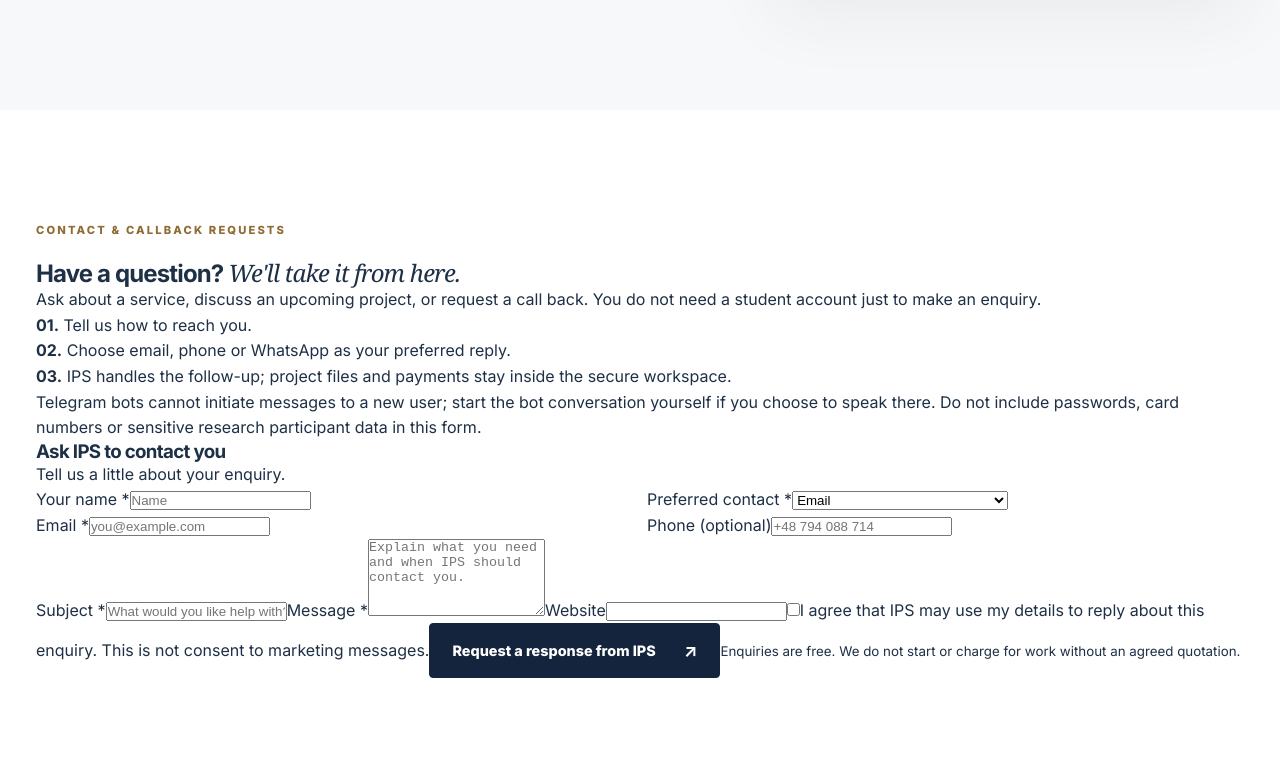
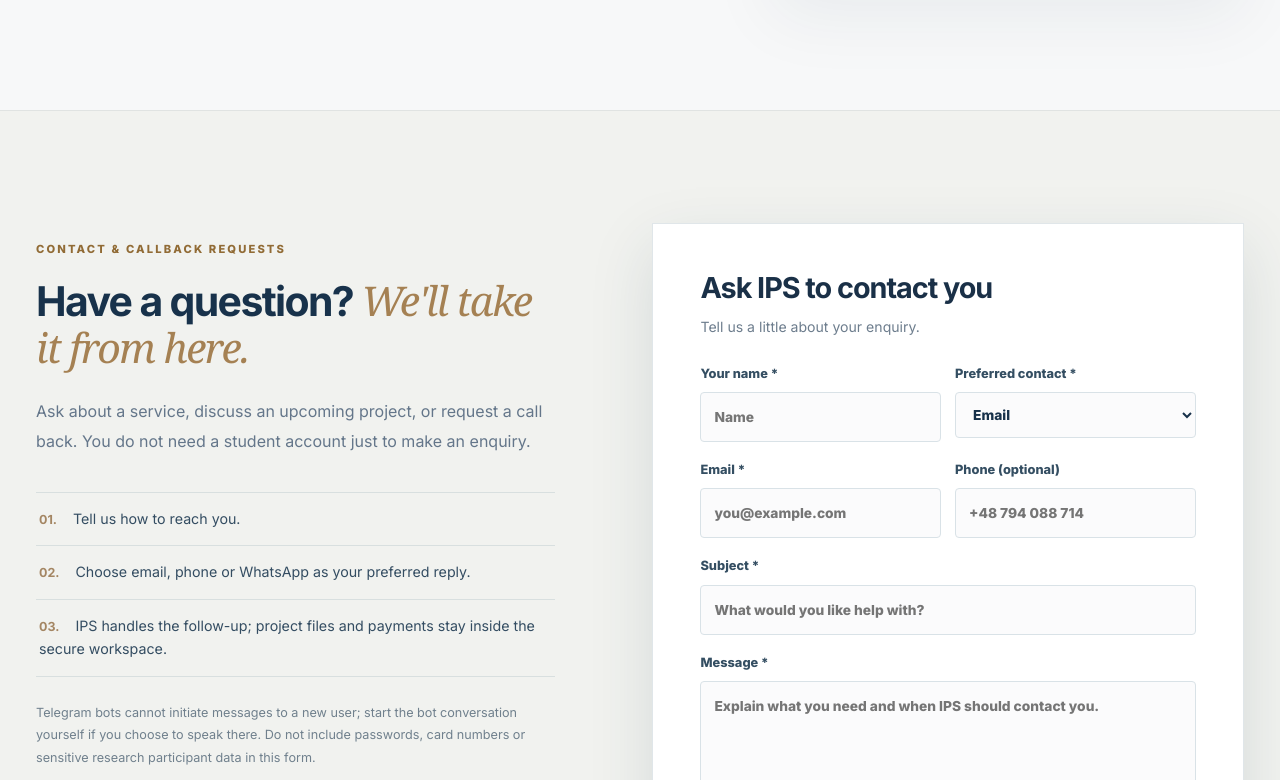
Before and after one commit to jabulanimanenji-dev/ips-mvp-react, a React (Vite) app: page /student-support in a window 1280 px wide. Shown: the part 6880-7660 px from the top of the page. Built offline with nearby package versions, Linux system fonts and the light colour scheme; no server answers.

Commit message:
Style professional guest contact, callback choices and honest preview messaging

```diff
--- a/src/pages/student-support.css
+++ b/src/pages/student-support.css
@@ -336,3 +336,31 @@
   .ipsa-contact-layout{grid-template-columns:1fr;gap:20px}
   .ipsa-contact-card{padding:23px}
 }
+
+/* Guest contact and callback desk — available without signing in. */
+.ipsa-enquiry{background:#f1f2ef;border-top:1px solid #e0e3e2}
+.ipsa-enquiry-columns{display:grid;grid-template-columns:minmax(0,43%) minmax(0,57%);gap:8%;align-items:start}
+.ipsa-enquiry-intro{padding-top:18px}
+.ipsa-enquiry-intro h2{font-size:clamp(2rem,3.2vw,3.7rem);line-height:1.12;color:#18324b;letter-spacing:-.04em;margin:0 0 24px}
+.ipsa-enquiry-intro h2 em{font-weight:400;color:#a58153}
+.ipsa-enquiry-intro>p{color:#64768a;line-height:1.9;max-width:620px}
+.ipsa-enquiry-assurances{border-top:1px solid #d8dfdf;margin:35px 0 25px}
+.ipsa-enquiry-assurances p{border-bottom:1px solid #d8dfdf;padding:15px 3px;font-size:.89rem;color:#344d62;line-height:1.6}
+.ipsa-enquiry-assurances strong{font-size:.78rem;color:#a48663;margin-right:12px}
+.ipsa-enquiry-fine{font-size:.79rem!important;line-height:1.8!important;color:#70808d!important}
+.ipsa-enquiry-card{background:#fff;border:1px solid #e0e6e9;padding:clamp(24px,3.7vw,48px);box-shadow:0 23px 60px #233d5020}
+.ipsa-enquiry-card-heading h3{font-size:1.8rem;color:#1a3047;margin:0 0 12px}
+.ipsa-enquiry-card-heading p{font-size:.88rem;color:#6d7d8d;margin:0 0 25px}
+.ipsa-enquiry-form>label,.ipsa-enquiry-form .ipsa-form-row label{display:block;font-size:.8rem;font-weight:750;color:#344e62;margin:0 0 18px}
+.ipsa-enquiry-form input:not([type=checkbox]),.ipsa-enquiry-form select,.ipsa-enquiry-form textarea{width:100%;display:block;margin-top:8px;border:1px solid #d9e2e7;border-radius:4px;background:#fbfbfc;padding:13px 13px;font:inherit;font-size:.86rem;color:#17314a}
+.ipsa-enquiry-form input:focus,.ipsa-enquiry-form textarea:focus,.ipsa-enquiry-form select:focus{outline:2px solid #d7b885;outline-offset:1px}
+.ipsa-enquiry-form .ipsa-form-row{display:grid;grid-template-columns:1fr 1fr;gap:14px}
+.ipsa-enquiry-consent{display:flex!important;align-items:start;gap:10px;color:#667887!important;font-weight:500!important;line-height:1.65!important;font-size:.79rem!important}
+.ipsa-enquiry-consent input{flex:none;margin-top:4px;accent-color:#173c53}
+.ipsa-enquiry-trap{position:absolute!important;left:-10000px;width:1px;height:1px;overflow:hidden}
+.ipsa-enquiry-preview,.ipsa-enquiry-fallback{padding:14px 16px;background:#f9f4e8;border-left:3px solid #bf9d69;color:#5c5949;font-size:.82rem;line-height:1.7;margin-bottom:15px}
+.ipsa-enquiry-fallback .ipsa-btn{margin-top:12px;max-width:100%}
+.ipsa-enquiry-send{width:100%;justify-content:space-between}
+.ipsa-enquiry-form>small{display:block;color:#7d8b97;font-size:.72rem;margin-top:14px;line-height:1.7}
+@media(max-width:900px){.ipsa-enquiry-columns{grid-template-columns:1fr;gap:35px}.ipsa-enquiry-intro{padding-top:0}}
+@media(max-width:570px){.ipsa-enquiry-card{padding:24px 20px}.ipsa-enquiry-form .ipsa-form-row{grid-template-columns:1fr;gap:0}}
```
